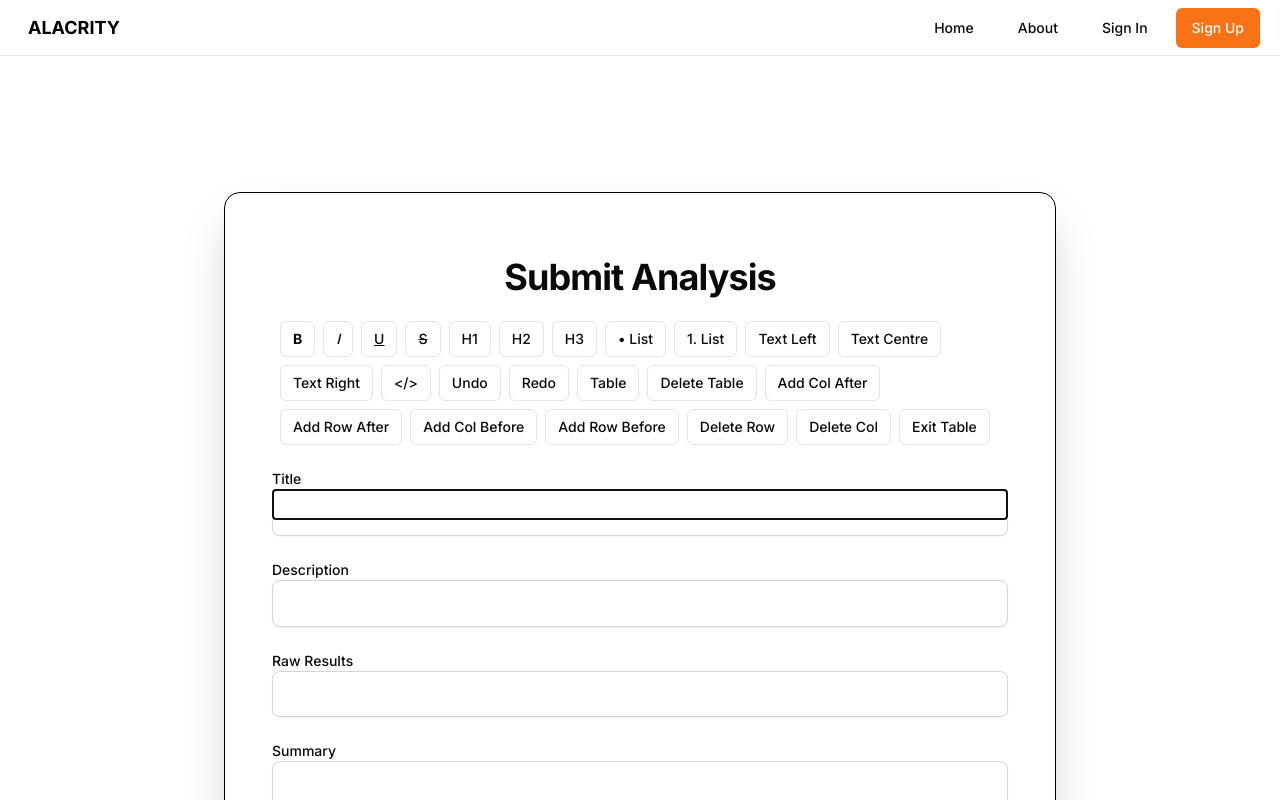
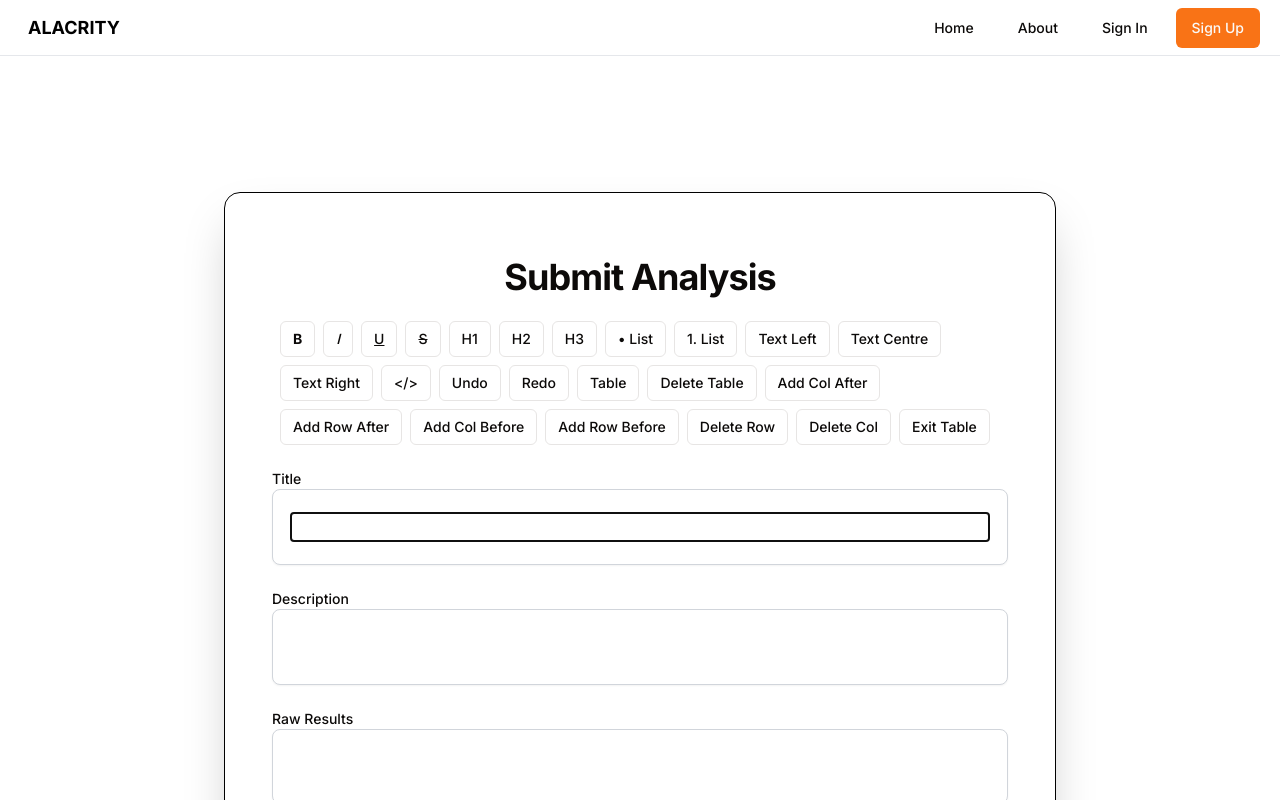
Before and after one commit to Stephen219/Alacrity-Data-Sharing-Platform, a Next.js app in the folder alacrity_frontend/: page /researcher/publicationForm in a window 1280 px wide. Shown: the top 800 px of the page. Built offline with nearby package versions, Linux system fonts and the light colour scheme.

Commit message:
fixed header exit

```diff
--- a/alacrity_frontend/src/app/globals.css
+++ b/alacrity_frontend/src/app/globals.css
@@ -158,7 +158,7 @@ body {
 }
 
 /* ensures writing is narrower */
-.tiptap p {
+.tiptap {
   max-width: 95%;
   margin: 0 auto 16px;
   line-height: 1.6;
--- a/alacrity_frontend/src/components/TextEditorToolbar.tsx
+++ b/alacrity_frontend/src/components/TextEditorToolbar.tsx
@@ -74,11 +74,15 @@ const TextEditorToolbar = ({ editor }: ToolbarProps) => {
   className={cn(editor.isActive("heading", { level: 1 }) ? "bg-alacrityyellow" : "bg-white")}
   onClick={() => {
     editor.chain().focus().toggleHeading({ level: 1 }).run();
+    if (editor.isActive("heading", { level: 1 })) {
+      editor.chain().focus().setParagraph().run();
+    }
     forceUpdate(prev => prev + 1);
   }}
 >
   H1
 </Button>
+
 <Button
   variant="outline"
   size="sm"
@@ -86,11 +90,15 @@ const TextEditorToolbar = ({ editor }: ToolbarProps) => {
   className={cn(editor.isActive("heading", { level: 2 }) ? "bg-alacrityyellow" : "bg-white")}
   onClick={() => {
     editor.chain().focus().toggleHeading({ level: 2 }).run();
+    if (editor.isActive("heading", { level: 2 })) {
+      editor.chain().focus().setParagraph().run();
+    }
     forceUpdate(prev => prev + 1);
   }}
 >
   H2
 </Button>
+
 <Button
   variant="outline"
   size="sm"
@@ -98,6 +106,9 @@ const TextEditorToolbar = ({ editor }: ToolbarProps) => {
   className={cn(editor.isActive("heading", { level: 3 }) ? "bg-alacrityyellow" : "bg-white")}
   onClick={() => {
     editor.chain().focus().toggleHeading({ level: 3 }).run();
+    if (editor.isActive("heading", { level: 3 })) {
+      editor.chain().focus().setParagraph().run();
+    }
     forceUpdate(prev => prev + 1);
   }}
 >
```
Lines whose indentation alone changed are shown as unchanged.
